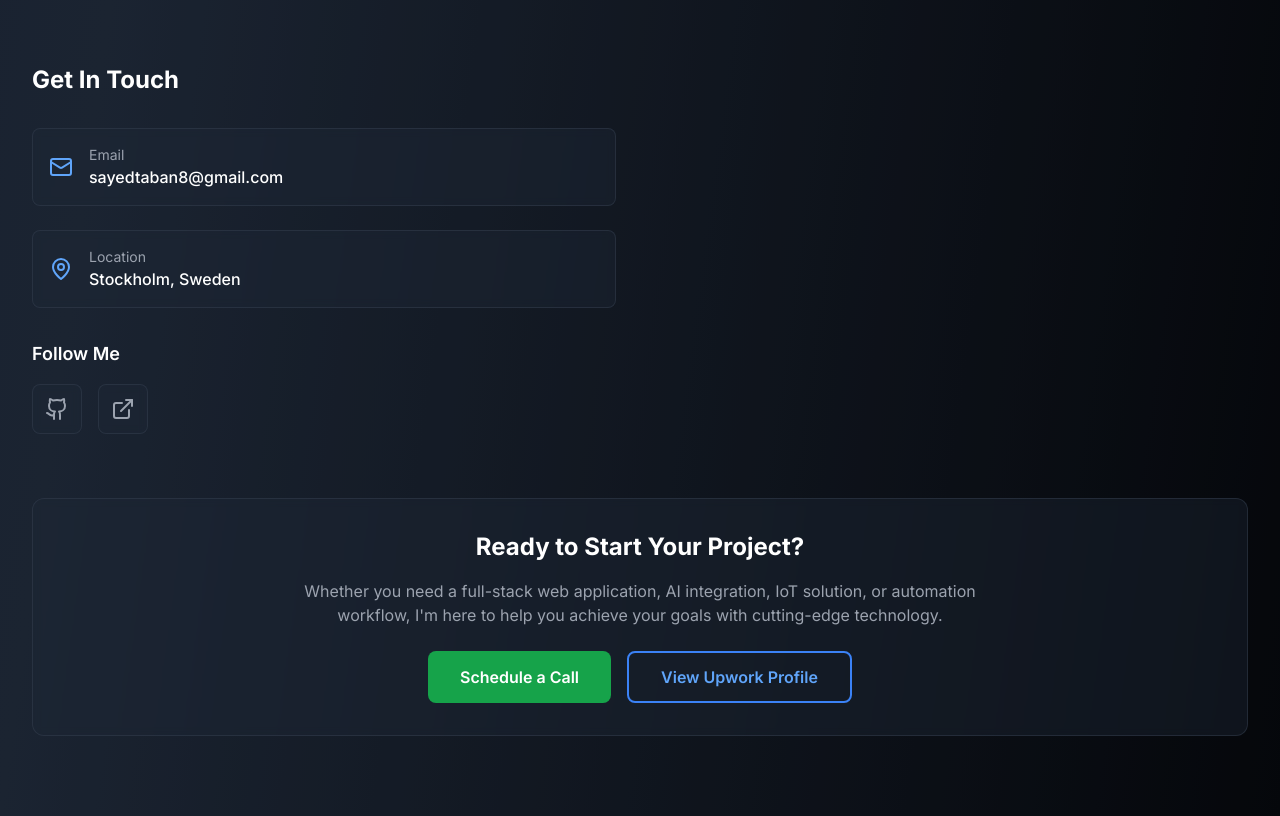
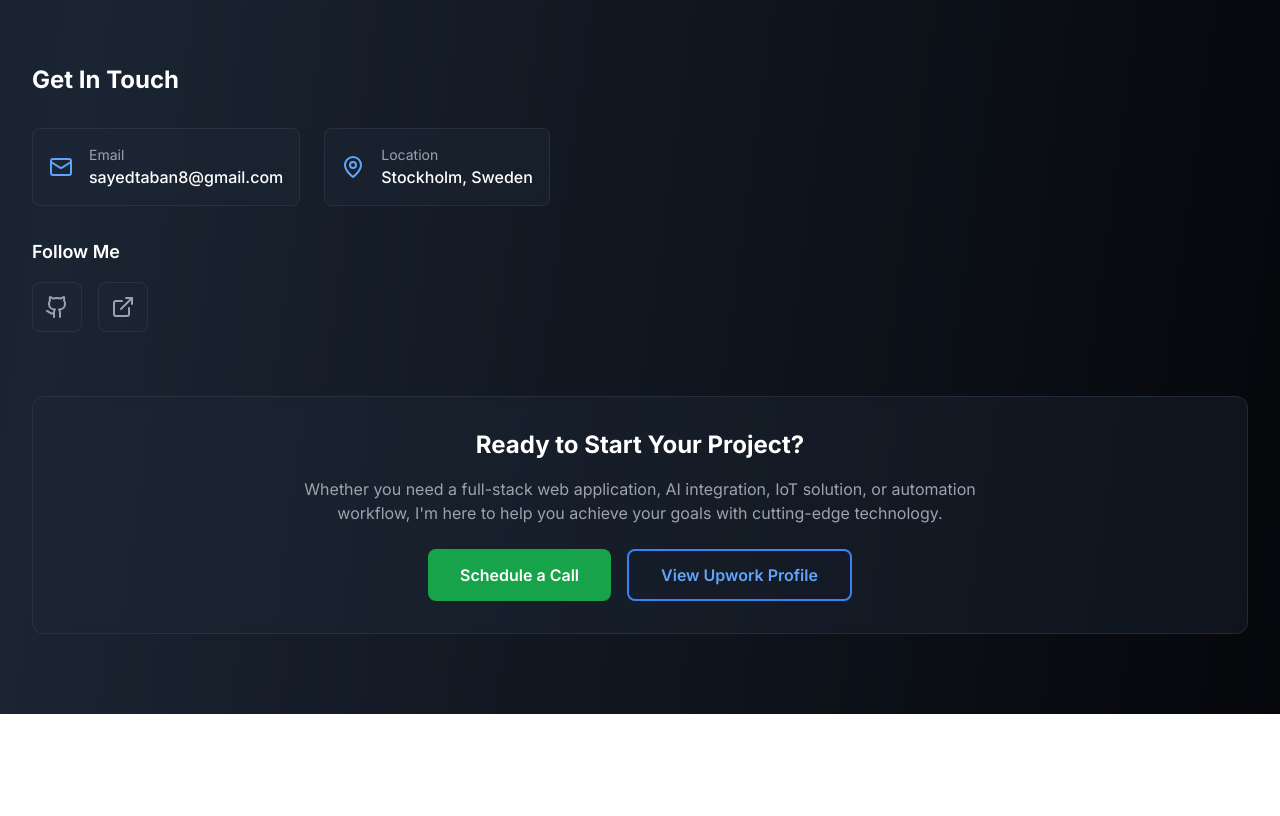
Before and after one commit to sayedtaban/portfolio, a React (Vite) app: page / in a window 1280 px wide. Shown: the part 8630-9446 px from the top of the page. After the commit the page ends 9344 px from the top, so only its background shows below. Built offline with nearby package versions, Linux system fonts and the light colour scheme.

Commit message:
fix: horizontal contact infos

```diff
--- a/src/components/Contact.tsx
+++ b/src/components/Contact.tsx
@@ -97,7 +97,7 @@ const Contact = () => {
           >
             <h3 className="text-2xl font-bold text-white mb-8">Get In Touch</h3>
 
-            <div className="space-y-6 mb-8">
+            <div className="flex gap-6 mb-8">
               {contactInfo.map((info, index) => (
                 <motion.a
                   key={index}
```
